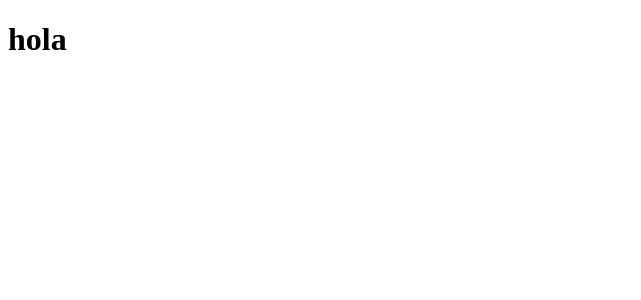
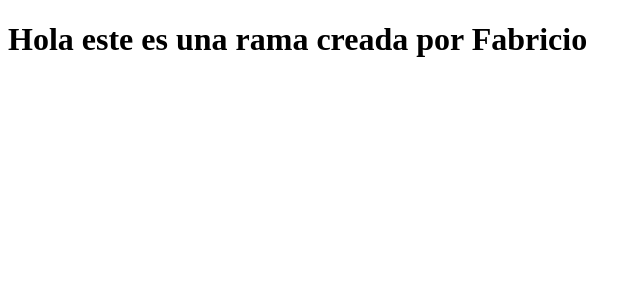
Before and after one commit to LucioStreambe/hola, a React (Vite) app: page / in a window 1280 px wide. Shown: the top 300 px of the page, without its empty margins (0-641 px from the left). Built offline with nearby package versions, Linux system fonts and the light colour scheme.

Commit message:
agregue un h1

```diff
--- a/src/App.jsx
+++ b/src/App.jsx
@@ -3,7 +3,7 @@ function App() {
 
   return (
     <>
-    <h1>hola</h1>
+    <h1>Hola este es una rama creada por Fabricio</h1>
     </>
   )
 }
```
